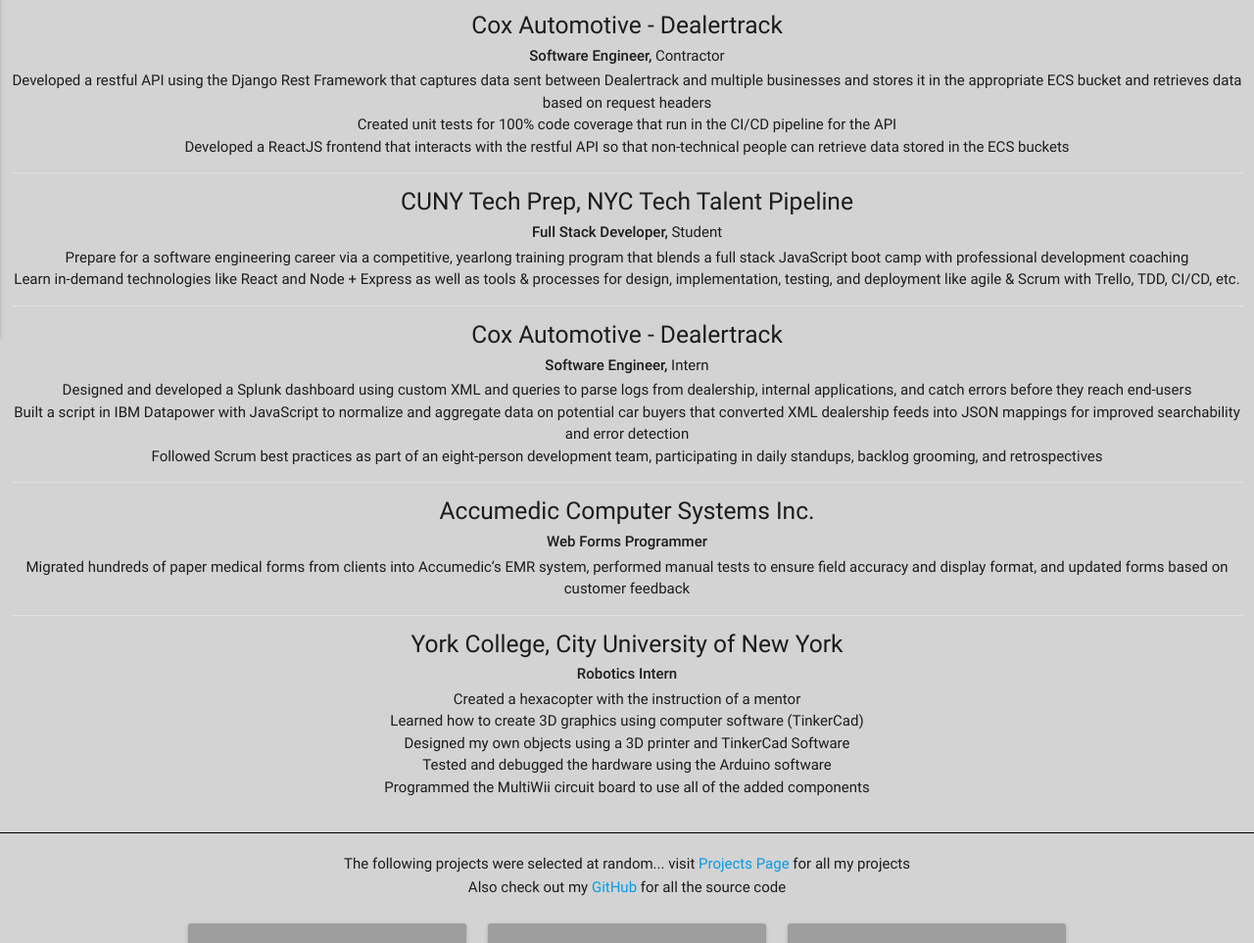
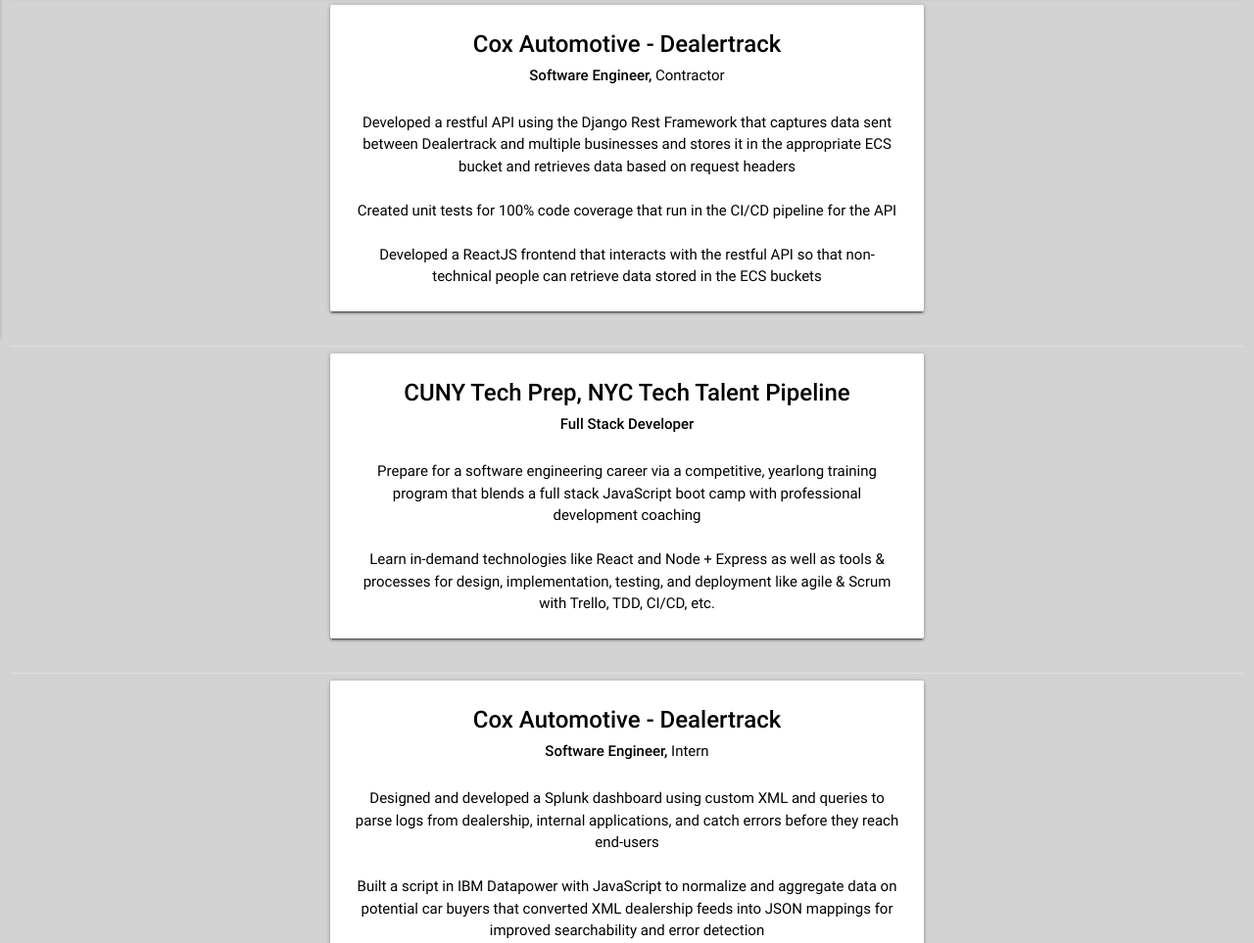
Before and after one commit to afranco07/new_portfolio_site, a Django app: page / in a window 1280 px wide. Shown: the part 515-1478 px from the top of the page at 98% size. Run offline with Django 3.2, Linux system fonts and the light colour scheme; data comes from the database, SQL or seed files in the repository; some libraries are stand-ins or nearby versions; grey boxes are pictures that could not be loaded.

Commit message:
Updated templates to use cards for displaying text

```diff
--- a/templates/portfolio/base.html
+++ b/templates/portfolio/base.html
@@ -53,8 +53,7 @@
             </div>
             <div class="footer-copyright">
                 <div class="container">
-                    © 2017 Copyright Text
-                    <!-- <a class="grey-text text-lighten-4 right" href="#!">More Links</a> -->
+                    © 2017 - 2019 Copyright
                 </div>
             </div>
         </footer>
--- a/templates/portfolio/infoTabs.html
+++ b/templates/portfolio/infoTabs.html
@@ -4,88 +4,133 @@
 {% block contentBody %}
 <div class="row">
     <div class="col s12">
-        <ul class="tabs tabs-fixed-width grey lighten-2">
+        <ul class="tabs tabs-fixed-width white lighten-2 z-depth-1">
             <li class="tab col s3"><a class="active blue-text text-darken-4" href="#experience">Experience</a></li>
             <li class="tab col s3"><a class="blue-text text-darken-4" href="#languages">Languages &amp; Technologies</a></li>
             <li class="tab col s3"><a class="blue-text text-darken-4" href="#education">Education</a></li>
         </ul>
     </div>
     <div id="experience" class="col s12 center-align">
-        <ul>
-            <h5>Cox Automotive - Dealertrack</h5>
-            <h6><strong>Software Engineer,</strong> Contractor</h6>
-            <li>
+        <div class="row">
+            <div class="col s12 m6 center-align offset-m3">
+                <div class="card hoverable ">
+                    <div class="card-content black-text z-depth-1">
+                        <span class="card-title"><strong>Cox Automotive - Dealertrack</strong></span>
+                        <h6><strong>Software Engineer,</strong> Contractor</h6></br>
+                        <p>
                             Developed a restful API using the Django Rest Framework
                             that captures data sent between Dealertrack and multiple businesses
                             and stores it in the appropriate ECS bucket and retrieves data based
                             on request headers
-            </li>
-            <li>
+                        </p></br>
+                        <p>
                             Created unit tests for 100% code coverage that run in the CI/CD
                             pipeline for the API
-            </li>
-            <li>
+                        </p></br>
+                        <p>
                             Developed a ReactJS frontend that interacts with the restful API
                             so that non-technical people can retrieve data stored in the ECS
                             buckets
-            </li>
-        </ul>
+                        </p>
+                    </div>
+                </div>
+            </div>
+        </div>
         <div class="divider"></div>
-        <ul>
-            <h5>CUNY Tech Prep, NYC Tech Talent Pipeline</h5>
-            <h6><strong>Full Stack Developer,</strong> Student</h6>
-            <li>Prepare for a software engineering career via a competitive,
+        <div class="row">
+            <div class="col s12 m6 center-align offset-m3">
+                <div class="card hoverable">
+                    <div class="card-content black-text z-depth-1">
+                        <span class="card-title"><strong>CUNY Tech Prep, NYC Tech Talent Pipeline</strong></span>
+                        <h6><strong>Full Stack Developer</strong></h6></br>
+                        <p>
+                            Prepare for a software engineering career via a competitive,
                             yearlong training program that blends a full stack JavaScript boot
                             camp with professional development coaching
-            </li>
-            <li>
+                        </p></br>
+                        <p>
                             Learn in-demand technologies like React and Node + Express as well
                             as tools & processes for design, implementation, testing, and deployment
                             like agile & Scrum with Trello, TDD, CI/CD, etc.
-            </li>
-        </ul>
+                        </p>
+                    </div>
+                </div>
+            </div>
+        </div>
         <div class="divider"></div>
-        <ul>
-            <h5>Cox Automotive - Dealertrack</h5>
-            <h6><strong>Software Engineer,</strong> Intern</h6>
-            <li>
+        <div class="row">
+            <div class="col s12 m6 center-align offset-m3">
+                <div class="card hoverable">
+                    <div class="card-content black-text z-depth-1">
+                        <span class="card-title"><strong>Cox Automotive - Dealertrack</strong></span>
+                        <h6><strong>Software Engineer,</strong> Intern</h6></br>
+                        <p>
                             Designed and developed a Splunk dashboard using custom XML and queries
                             to parse logs from dealership, internal applications, and catch errors
                             before they reach end-users
-            </li>
-            <li>
+                        </p></br>
+                        <p>
                             Built a script in IBM Datapower with JavaScript to normalize and aggregate
                             data on potential car buyers that converted XML dealership feeds into JSON
                             mappings for improved searchability and error detection
-            </li>
-            <li>
+                        </p></br>
+                        <p>
                             Followed Scrum best practices as part of an eight-person development team,
                             participating in daily standups, backlog grooming, and retrospectives
-            </li>
-        </ul>
+                        </p>
+                    </div>
+                </div>
+            </div>
+        </div>
         <div class="divider"></div>
-        <ul>
-            <h5>Accumedic Computer Systems Inc.</h5>
-            <h6><strong>Web Forms Programmer</strong></h6>
-            <li>
+        <div class="row">
+            <div class="col s12 m6 center-align offset-m3">
+                <div class="card hoverable">
+                    <div class="card-content black-text z-depth-1">
+                        <span class="card-title"><strong>Accumedic Computer Systems Inc.</strong></span>
+                        <h6><strong>Web Forms Programmer</strong></h6></br>
+                        <p>
                             Migrated hundreds of paper medical forms from clients into Accumedic’s
                             EMR system, performed manual tests to ensure field accuracy and display
                             format, and updated forms based on customer feedback
-            </li>
-        </ul>
+                        </p>
+                    </div>
+                </div>
+            </div>
+        </div>
         <div class="divider"></div>
-        <ul>
-            <h5>York College, City University of New York</h5>
-            <h6><strong>Robotics Intern</strong></h6>
-            <li>Created a hexacopter with the instruction of a mentor</li>
-            <li>Learned how to create 3D graphics using computer software (TinkerCad)</li>
-            <li>Designed my own objects using a 3D printer and TinkerCad Software</li>
-            <li>Tested and debugged the hardware using the Arduino software</li>
-            <li>Programmed the MultiWii circuit board to use all of the added components</li>
-        </ul>
+        <div class="row">
+            <div class="col s12 m6 center-align offset-m3">
+                <div class="card hoverable">
+                    <div class="card-content black-text z-depth-1">
+                        <span class="card-title"><strong>York College, City University of New York</strong></span>
+                        <h6><strong>Robotics Intern</strong></h6></br>
+                        <p>
+                            Created a hexacopter with the instruction of a mentor
+                        </p></br>
+                        <p>
+                            Learned how to create 3D graphics using computer software (TinkerCad)
+                        </p></br>
+                        <p>
+                            Designed my own objects using a 3D printer and TinkerCad Software
+                        </p></br>
+                        <p>
+                            Tested and debugged the hardware using the Arduino software
+                        </p></br>
+                        <p>
+                            Programmed the MultiWii circuit board to use all of the added components
+                        </p>
+                    </div>
+                </div>
+            </div>
+        </div>
     </div>
     <div id="languages" class="col s12 center-align">
-        <h5>Programming Languages</h5>
+        <div class="row">
+            <div class="col s12 m6 center-align offset-m3">
+                <div class="card hoverable">
+                    <div class="card-content black-text z-depth-1">
+                        <span class="card-title"><Strong>Programming Languages</Strong></span>
                         <ul>
                             <li>Java</li>
                             <li>JavaScript &amp; jQuery</li>
@@ -97,8 +142,16 @@
                             <li>Swift</li>
                             <li>SQL &amp; NoSQL</li>
                         </ul>
+                    </div>
+                </div>
+            </div>
+        </div>
         <div class="divider"></div>
-        <h5>Frameworks/Libraries</h5>
+        <div class="row">
+            <div class="col s12 m6 center-align offset-m3">
+                <div class="card hoverable">
+                    <div class="card-content black-text z-depth-1">
+                        <span class="card-title"><Strong>Frameworks/Libraries</Strong></span>
                         <ul>
                             <li>ReactJS &amp; Redux</li>
                             <li>NodeJS &amp; NPM</li>
@@ -108,8 +161,16 @@
                             <li>Sequelize ORM</li>
                             <li>WebPack</li>
                         </ul>
+                    </div>
+                </div>
+            </div>
+        </div>
         <div class="divider"></div>
-        <h5>Applications</h5>
+        <div class="row">
+            <div class="col s12 m6 center-align offset-m3">
+                <div class="card hoverable">
+                    <div class="card-content black-text z-depth-1">
+                        <span class="card-title"><Strong>Applications</Strong></span>
                         <ul>
                             <li>Ubuntu Linux</li>
                             <li>Git/GitHub</li>
@@ -124,11 +185,27 @@
                             <li>Eclipse</li>
                         </ul>
                     </div>
+                </div>
+            </div>
+        </div>
+    </div>
     <div id="education" class="col s12 center-align">
-        <h5>Queens College, City University of New York</h5>
+        <div class="row">
+            <div class="col s12 m6 center-align offset-m3">
+                <div class="card hoverable">
+                    <div class="card-content black-text z-depth-1">
+                        <span class="card-title"><strong>Queens College, City University of New York</strong></span>
                         <h6>Bachelors of Science, Computer Science May 2018</h6>
+                    </div>
+                </div>
+            </div>
+        </div>
         <div class="divider"></div>
-        <h5>Relevant Courses</h5>
+        <div class="row">
+            <div class="col s12 m6 center-align offset-m3">
+                <div class="card hoverable">
+                    <div class="card-content black-text z-depth-1">
+                        <span class="card-title"><Strong>Relevant Courses</Strong></span>
                         <ul>
                             <li>Data Structures</li>
                             <li>Algorithms</li>
@@ -142,6 +219,10 @@
                         </ul>
                     </div>
                 </div>
+            </div>
+        </div>
+    </div>
+</div>
 
 {% include 'portfolio/randomProjects.html' %}
 
--- a/templates/portfolio/randomProjects.html
+++ b/templates/portfolio/randomProjects.html
@@ -2,8 +2,21 @@
 <div id="randoProjects">
     <div class="divider black"></div>
     <div class="section">
-    <h6 class="center-align">The following projects were selected at random... visit <a href="/projects/">Projects Page</a> for all my projects</h6>
-    <h6 class="center-align">Also check out my <a href="http://github.com/afranco07">GitHub</a> for all the source code</h6>
+        <div class="row">
+            <div class="col s12 m6 center-align offset-m3">
+                <div class="card hoverable">
+                    <div class="card-content black-text z-depth-1">
+                        <h6 class="center-align">
+                            The following projects were selected at random... visit <a href="/projects/">Projects
+                            Page</a> for all my projects
+                        </h6>
+                        <h6 class="center-align">Also check out my <a href="http://github.com/afranco07">GitHub</a> for
+                            all the source code
+                        </h6>
+                    </div>
+                </div>
+            </div>
+        </div>
     </div>
     <div class="container">
         <div class="row">
@@ -11,7 +24,7 @@
             <div class="col s12 m6 l4">
                 <div class="card small hoverable sticky-action">
                     <div class="card-image waves-effect waves-block waves-light">
-                        <img class="activator" src="{{ project.img_source }}" >
+                        <img class="activator" src="{{ project.img_source }}">
                     </div>
                     <div class="card-content">
                         <span class="card-title activator grey-text text-darken-4">{{ project.title }}<i class="material-icons right">more_vert</i></span>
```
Lines whose indentation alone changed are shown as unchanged.
